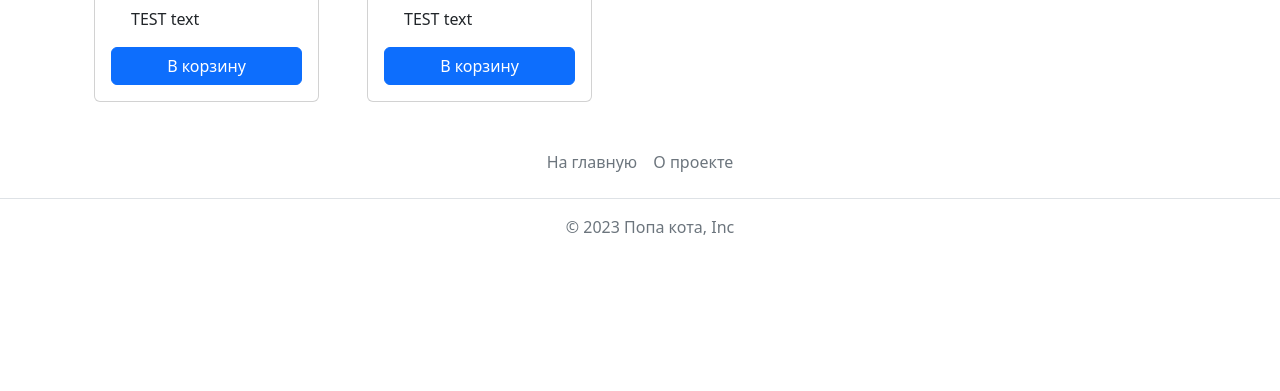
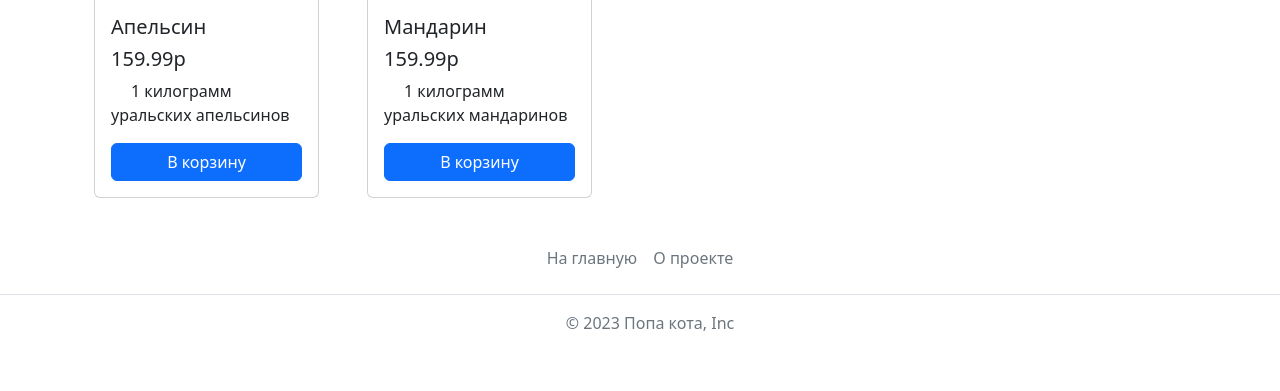
Before and after one commit to Bananad47/Yandex_lyceum, a Django app: template lyceum/templates/catalog/item_list.html in a window 1280 px wide. Shown: the part 925-1316 px from the top of the page. Before the commit the page ends 1160 px from the top, so only its background shows below. Run offline with Django 3.2, Linux system fonts and the light colour scheme; the template is opened without the code that fills it, so the values that code supplies are empty.

Commit message:
update templates

```diff
--- a/lyceum/templates/catalog/item_list.html
+++ b/lyceum/templates/catalog/item_list.html
@@ -1,5 +1,6 @@
 {% extends 'base.html' %}
 {% load static %}
+<link href= "{% static '/css/bootstrap.min.css' %}" rel="stylesheet">
 {% block title %}
 Список товаров в магазине попа кота
 {% endblock %}
@@ -12,27 +13,27 @@
       <div class="row row-cols-4 g-5">
         <div class="col d-flex align-items-stretch">
           {% static 'img/temp/apple_watch.jpeg' as image_url %}
-          {% include 'includes/card.html' with card_text="TEST text" card_title="Apple watch 7th gen" price="159.99" image_url=image_url %}
+          {% include 'includes/card.html' with card_text="Новые и супер крутые эпле вотчи за дорого только у нас, покупайте!" card_title="Apple watch 7th gen" price="159.99р" image_url=image_url %}
         </div>
         <div class="col d-flex align-items-stretch">
           {% static 'img/temp/coffee.jpg' as image_url %}
-          {% include 'includes/card.html' with card_text="TEST text" card_title="Кофе" price="159.99" image_url=image_url %}
+          {% include 'includes/card.html' with card_text="Абхазский кофе" card_title="Кофе" price="159.99р" image_url=image_url %}
         </div>
         <div class="col d-flex align-items-stretch">
           {% static 'img/temp/cat_prosto_cat.jpg' as image_url %}
-          {% include 'includes/card.html' with card_text="TEST text" card_title="Кот недорого" price="159.99" image_url=image_url %}
+          {% include 'includes/card.html' with card_text="Кот, просто кот. Сделан из синтетических материалов, поэтому и недорого" card_title="Кот недорого" price="159.99р" image_url=image_url %}
         </div>
         <div class="col d-flex align-items-stretch">
           {% static 'img/temp/cat_sfinks.jpg' as image_url %}
-          {% include 'includes/card.html' with card_text="TEST text" card_title="Кот дорого" price="159.99" image_url=image_url %}
+          {% include 'includes/card.html' with card_text="Дорогой и породистый кот высшего качества! Сделан из натуральных продуктов!" card_title="Кот дорого" price="169.99р" image_url=image_url %}
         </div>
         <div class="col d-flex align-items-stretch">
           {% static 'img/temp/mandarin.jpg' as image_url %}
-          {% include 'includes/card.html' with card_text="TEST text" card_title="Апельсин" price="159.99" image_url=image_url %}
+          {% include 'includes/card.html' with card_text="1 килограмм уральских апельсинов" card_title="Апельсин" price="159.99р" image_url=image_url %}
         </div>
         <div class="col d-flex align-items-stretch">
           {% static 'img/temp/orange.jfif' as image_url %}
-          {% include 'includes/card.html' with card_text="TEST text" card_title="Мандарин" price="159.99" image_url=image_url %}
+          {% include 'includes/card.html' with card_text="1 килограмм уральских мандаринов" card_title="Мандарин" price="159.99р" image_url=image_url %}
         </div>
 
 
--- a/lyceum/templates/includes/card.html
+++ b/lyceum/templates/includes/card.html
@@ -3,7 +3,7 @@
     <div class="card-body d-flex flex-column">
       <h5 class="card-title">{{ card_title }}</h5>
       <h5>{{ price }}</h5>
-      <p class="card-text">{{ card_text }}</p>
+      <p class="card-text">{{ card_text }} </p>
 
       <a href="#" class="btn btn-primary mt-auto">В корзину</a>
     </div>
```
